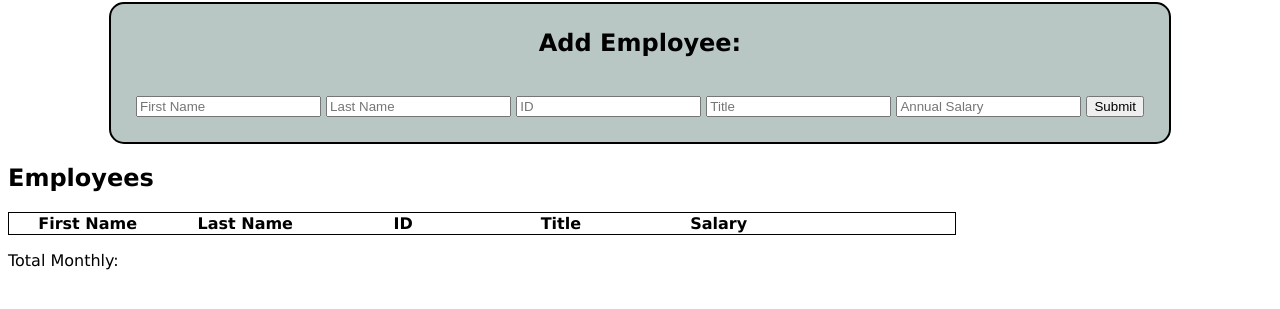
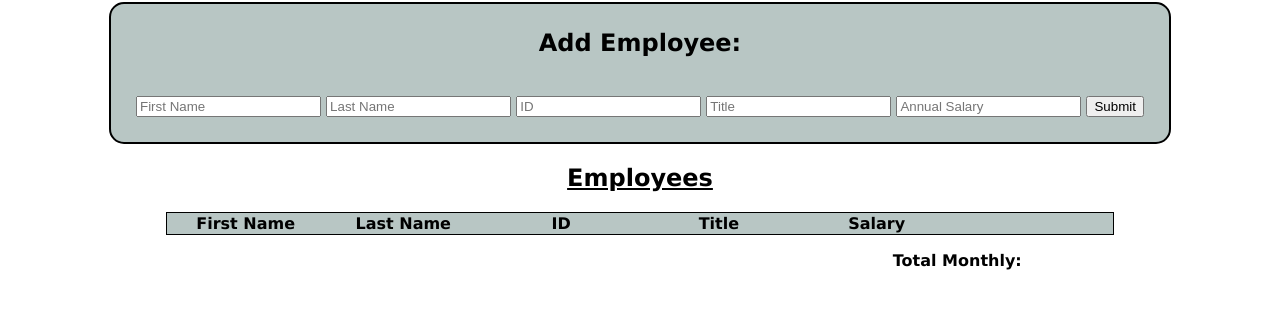
Before and after one commit to Kern89/weekend-salary-calculator, a website: page index.html in a window 1280 px wide. Shown: the part 79-388 px from the top of the page. Drawn offline with Linux system fonts and the light colour scheme.

Commit message:
added more stlye and color

```diff
--- a/client.js
+++ b/client.js
@@ -34,9 +34,10 @@ function submitForm(event) {
     if (totMonth > 20000) {
         totalMonthly.setAttribute('class', 'overBudget');
         //change this to tell by how much over the budget?
-        totalMonthly.innerHTML += `
-        <p class="overBudget">Warning you are over your $20,000 budget!</p>
-        `
+        // totalMonthly.innerHTML += `
+        // <p class="overBudget">Warning you are over your $20,000 budget!</p>
+        // `
+        alert('Warning you are over your $20,000 budget!');
     }
 }
 
--- a/index.html
+++ b/index.html
@@ -23,7 +23,7 @@
     <input id="submit" type="submit" />
     </form>
     </div>
-    <h2>Employees</h2>
+    <h2 id="employees">Employees</h2>
     <table id="employeeTable">
         <thead>
           <tr>
--- a/style.css
+++ b/style.css
@@ -1,6 +1,9 @@
 
 body {
     font-family: verdana, sans-serif;
+}
+h1 {
+    justify-content: center;
 }
 form {
     border: 2px solid;
@@ -10,6 +13,7 @@ form {
     display: inline-block;
 }
 table, tr, thead{
+    background-color: #B8C6C4;
     table-layout: fixed;
     border-collapse: collapse;
     border: 1px solid;
@@ -20,14 +24,17 @@ td {
     text-align: center;
     margin: 0;
 }
-thead {
-    border: 1px solid;
-}
 #formDiv {
     text-align: center;
 }
+#employeeTable {
+    border-radius: 10px;
+    margin-right: auto;
+    margin-left: auto;
+}
 #employeeHeader {
     margin-top: 0;
+    justify-content: center;
 }
 #tabRow:hover {
     background-color: #A7CDD2;
@@ -36,3 +43,11 @@ thead {
     color: red;
     font-weight: bold;
 }
+#employees {
+    text-decoration: underline;
+    text-align: center;
+}
+.budget {
+    margin-left: 70%;
+    font-weight: bold;
+}
```
